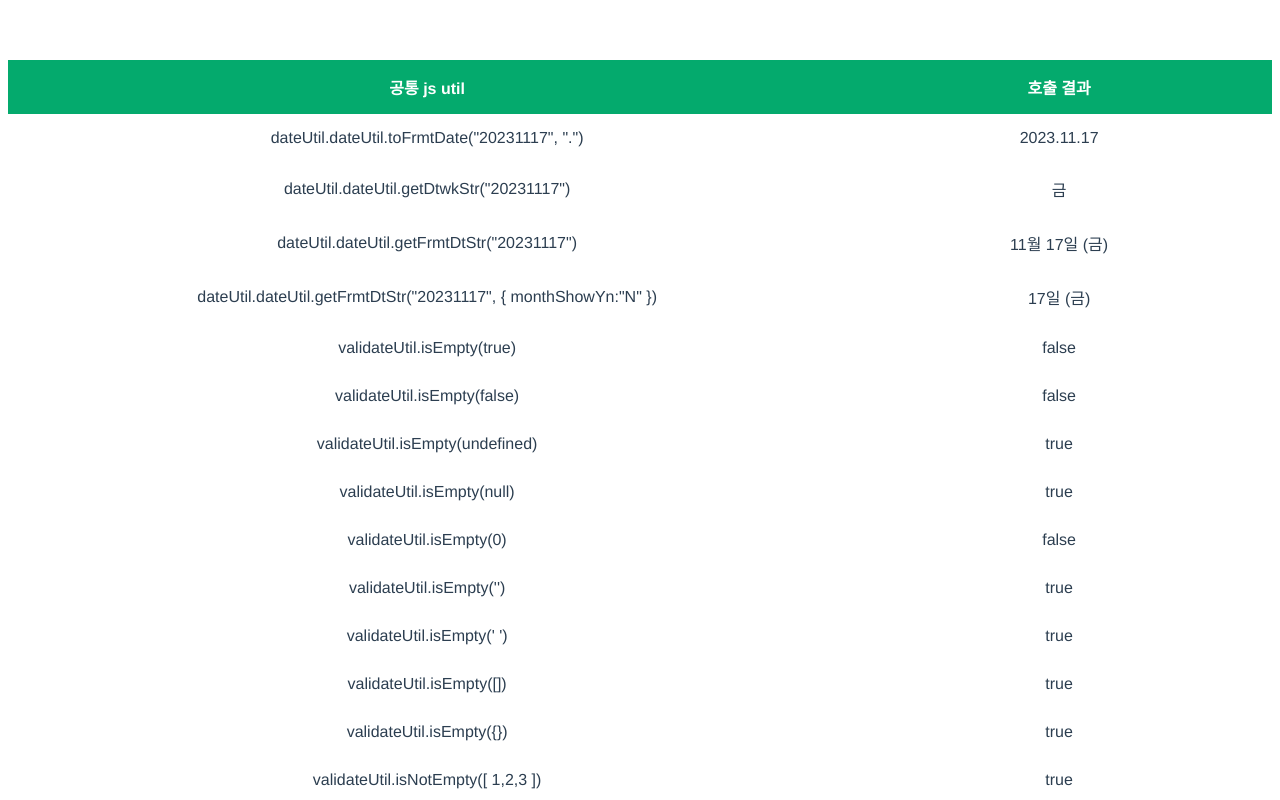
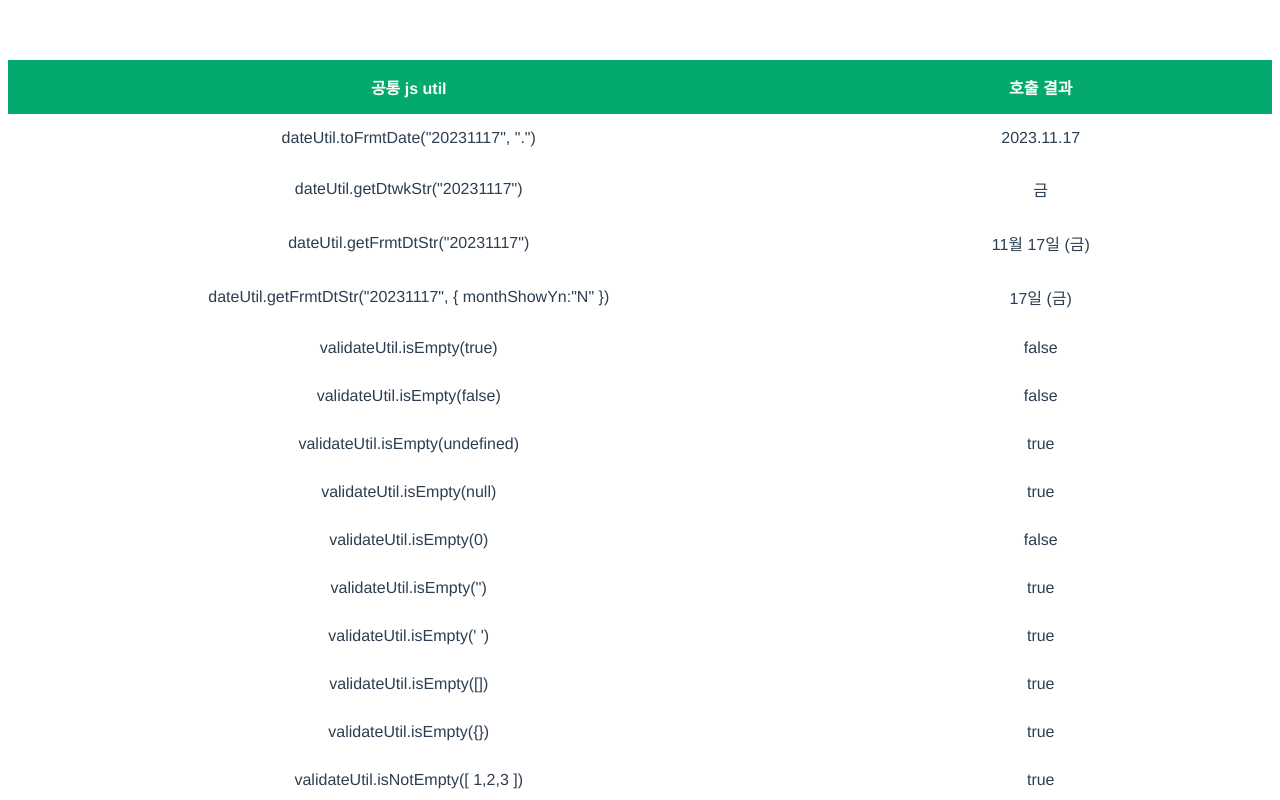
Before and after one commit to pjhyng0125/pjh-frontend-util-js, a Vue app in the folder pjh-frontend-util-vue/: page / in a window 1280 px wide. Shown: the top 800 px of the page. Built offline with nearby package versions, Linux system fonts and the light colour scheme.

Commit message:
dateUtil 샘플 소스 수정

```diff
--- a/pjh-frontend-util-vue/src/components/UtilTest.vue
+++ b/pjh-frontend-util-vue/src/components/UtilTest.vue
@@ -28,28 +28,28 @@ export default {
       UTIL_TEST_ARR: [
         {
           utilTxt: 'dateUtil',
-          funcTxt: 'dateUtil.toFrmtDate("20231117", ".")',
+          funcTxt: 'toFrmtDate("20231117", ".")',
           call: () => {
             return dateUtil.toFrmtDate("20231117", ".");
           },
         },
         {
           utilTxt: 'dateUtil',
-          funcTxt: 'dateUtil.getDtwkStr("20231117")',
+          funcTxt: 'getDtwkStr("20231117")',
           call: () => {
             return dateUtil.getDtwkStr("20231117");
           },
         },
         {
           utilTxt: 'dateUtil',
-          funcTxt: 'dateUtil.getFrmtDtStr("20231117")',
+          funcTxt: 'getFrmtDtStr("20231117")',
           call: () => {
             return dateUtil.getFrmtDtStr("20231117");
           },
         },
         {
           utilTxt: 'dateUtil',
-          funcTxt: 'dateUtil.getFrmtDtStr("20231117", { monthShowYn:"N" })',
+          funcTxt: 'getFrmtDtStr("20231117", { monthShowYn:"N" })',
           call: () => {
             return dateUtil.getFrmtDtStr("20231117", { monthShowYn:"N" });
           },
--- a/pjh-frontend-util-vue/src/js/util/date.js
+++ b/pjh-frontend-util-vue/src/js/util/date.js
@@ -49,7 +49,7 @@ export const dateUtil = {
    * 포멧 일자 문자열 반환
    * @param {string} dt 일자 YYYYMMDD
    * @param {object} paramObj {monthShowYn:Y}
-   * @returns {string} MM월 DD일 (요일) or DD일 (요일)
+   * @returns {string} MM월 DD일 (EEE) or DD일 (EEE)
    */
   getFrmtDtStr: (dt, paramObj) => {
     if (!dt || dt.length < 8) {
```
